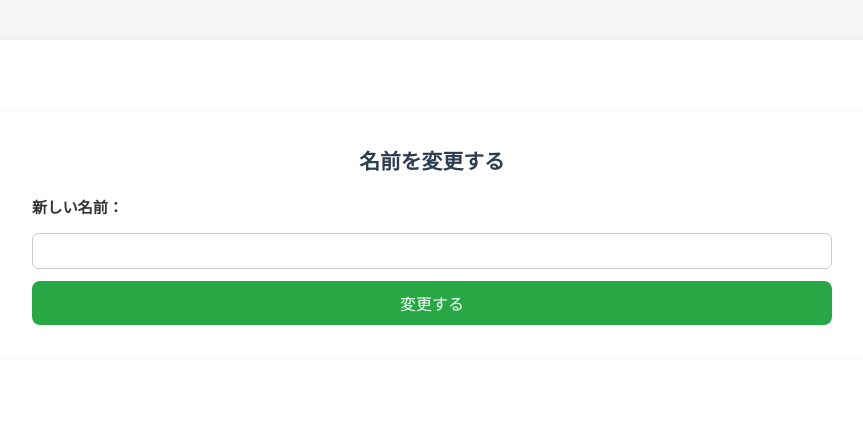
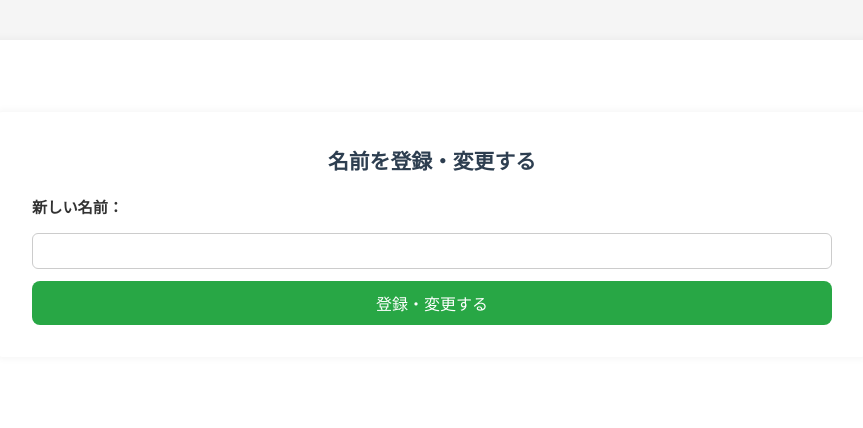
Before and after one commit to susan327/mindquest2, a Flask app: page /name/change in a window 1280 px wide. Shown: the part 85-513 px from the top of the page, without its empty margins (208-1071 px from the left). Run offline with Flask 3, Linux system fonts and the light colour scheme; parts of the project's set-up code (start-up, migrations or seed data) failed here and were passed over.

Commit message:
Update name_change.html

```diff
--- a/templates/name_change.html
+++ b/templates/name_change.html
@@ -1,13 +1,13 @@
 {% extends "base.html" %}
-{% block title %}名前の変更{% endblock %}
+{% block title %}名前の登録・変更{% endblock %}
 
 {% block content %}
 <div class="container">
-  <h2>名前を変更する</h2>
+  <h2>名前を登録・変更する</h2>
   <form method="POST" action="/name/change">
     <label for="name">新しい名前：</label>
     <input type="text" name="name" id="name" maxlength="10" required>
-    <button type="submit">変更する</button>
+    <button type="submit">登録・変更する</button>
   </form>
 </div>
 {% endblock %}
```
